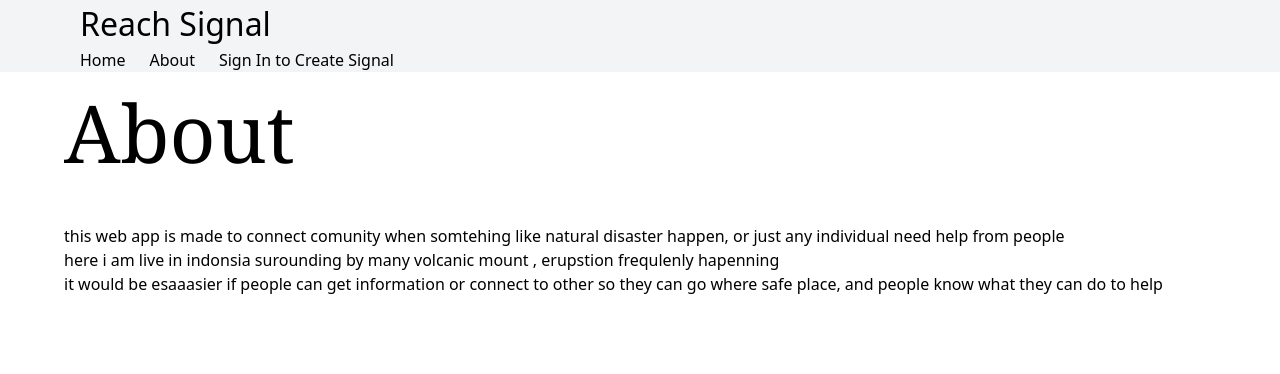
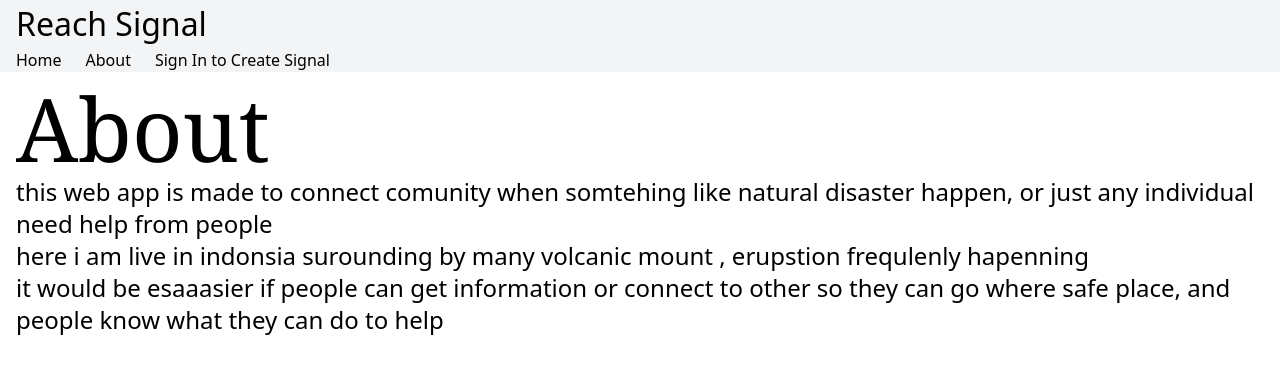
Before and after one commit to arzivre/signal-sos, a Next.js app: page /about in a window 1280 px wide. Shown: the top 374 px of the page. Built offline with nearby package versions, Linux system fonts and the light colour scheme; no server answers.

Commit message:
ui: refactor ui

```diff
--- a/components/Layout.tsx
+++ b/components/Layout.tsx
@@ -50,12 +50,12 @@ const User: React.FC = () => {
 const Header = () => {
   return (
     <div className='sticky top-0 bg-gray-100'>
-      <header className='container mx-auto px-4 max-w-6xl'>
+      <header className='container mx-auto max-w-7xl px-4'>
         <h1 className='mb-1 text-[calc(1em+2vh)] md:hidden'>Reach Signal</h1>
 
-        <h1 className='hidden text-[calc(1em+2vh)] md:block'>Reach Signal</h1>
-        <nav className='flex justify-between'>
-          <ul className='flex gap-6 items-center'>
+        <nav className=''>
+          <h1 className='hidden text-[calc(1em+2vh)] md:block'>Reach Signal</h1>
+          <ul className='grid grid-cols-[1fr_auto] whitespace-nowrap md:flex md:justify-start gap-x-6'>
             <li>
               <Link href='/'>
                 <a>Home</a>
--- a/components/SignalList.tsx
+++ b/components/SignalList.tsx
@@ -45,7 +45,7 @@ const SignalDetailCard: React.FC<Signal> = ({
   if (error) return <div>failed to load</div>
 
   return (
-    <div className='m-4 w-full border-4'>
+    <div className='mx-auto w-full border-4 px-4'>
       <Suspense fallback={<Loader />}>
         <h1 className='text-4xl'>{type}</h1>
         <p>{title}</p>
@@ -108,13 +108,13 @@ const SignalList = () => {
 
   return (
     <>
-      <section>
+      <section className='mx-4'>
         <Suspense fallback={<Loader />}>
           {data.map((signal, index) => (
             <ul
               key={signal.id}
               onClick={() => selectIndex(index)}
-              className='m-4 w-full border-4 hover:border-green-400'
+              className='mx-auto px-4 w-full border-4 hover:border-green-400'
             >
               <SignalCard {...signal} />
             </ul>
--- a/pages/about.tsx
+++ b/pages/about.tsx
@@ -11,8 +11,8 @@ const AboutPage = () => {
       </Head>
 
       <Layout>
-        <main className='container mx-auto max-w-6xl'>
-          <h1 className='mb-8 text-[calc(1em+8vh)] font-serif'>About</h1>
+        <main className='container mx-auto max-w-7xl px-4 text-2xl my-10'>
+          <h1 className='mb-8 font-serif text-[calc(1em+8vh)]'>About</h1>
           <p>
             this web app is made to connect comunity when somtehing like natural
             disaster happen, or just any individual need help from people
--- a/pages/index.tsx
+++ b/pages/index.tsx
@@ -13,8 +13,10 @@ const Home: NextPage = () => {
       </Head>
 
       <Layout>
-        <h1 className='mb-8 text-[calc(1em+8vh)] font-serif'>Signal</h1>
-        <div className='my-10 container mx-auto grid grid-cols-1 md:grid-cols-2 md:gap-8'>
+        <h1 className='mx-auto mb-8 max-w-7xl px-4 font-serif text-[calc(1em+8vh)]'>
+          Signal
+        </h1>
+        <div className='container my-10 mx-auto grid grid-cols-1 md:grid-cols-2 md:gap-8'>
           <SignalList />
         </div>
       </Layout>
--- a/pages/user/create.tsx
+++ b/pages/user/create.tsx
@@ -12,7 +12,7 @@ const CreateSignalPage = () => {
       </Head>
 
       <Layout>
-        <main className='container mx-auto max-w-6xl px-4'>
+        <main className='container mx-auto max-w-7xl px-4'>
           <h1 className='mb-8 text-[calc(1em+8vh)] font-serif'>
             Create Signal
           </h1>
```
